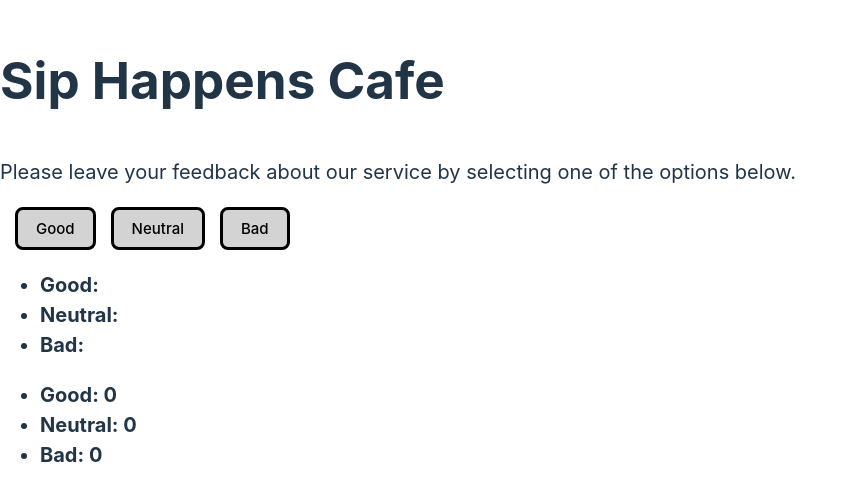
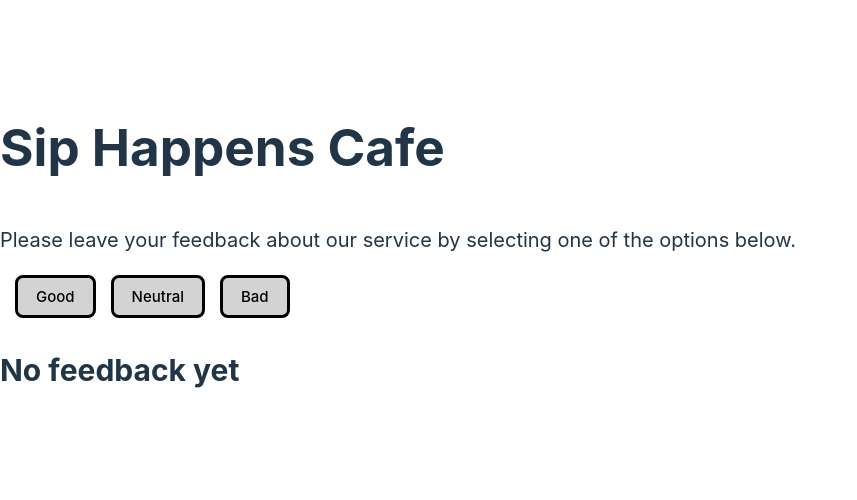
Before and after one commit to Akisha0707/goit-react-hv-02, a React (Vite) app: page / in a window 1280 px wide. Shown: the part 146-646 px from the top of the page, without its empty margins (0-857 px from the left). Built offline with nearby package versions, Linux system fonts and the light colour scheme.

Commit message:
changes files

```diff
--- a/src/components/App/App.jsx
+++ b/src/components/App/App.jsx
@@ -1,5 +1,6 @@
 import css from './App.module.css';
-import {useState } from 'react'
+import { useState, useEffect } from 'react'
+import Notification from '../Notification/Notification';
 import Description from '../Description/Description';
 import Feedback from '../Feedback/Feedback';
 import Options from '../Options/Options';
@@ -8,48 +9,61 @@ import Options from '../Options/Options';
 
 const App = () => {
 
-  const [clicks, setClicks] = useState({
-    good: 0,
-    neutral: 0,
-    bad: 0
+  const [feedback, setFeedback] = useState({ good: 0, neutral: 0, bad: 0 })
+  console.log (setFeedback)
+
+  const totalFeedback = feedback.good + feedback.neutral + feedback.bad;
+
+  useEffect(() => {
+    window.localStorage.setItem('feedback:', JSON.stringify(feedback))
   })
 
   const changeClicksGood = () => {
-    setClicks({
-      ...clicks,
-      good: clicks.good + 1,
+    setFeedback({
+      ...feedback,
+      good: feedback.good + 1,
     })
   }
 
-  const changeClicksNeutal = () => {
-    setClicks({
-      ...clicks,
-      neutral: clicks.neutral + 1,
+  const changeClicksNeutral = () => {
+    setFeedback({
+      ...feedback,
+      neutral: feedback.neutral + 1,
    })
   }
 
   const changeClicksBad = () => {
-    setClicks({
-      ...clicks,
-      bad: clicks.bad + 1,
+    setFeedback({
+      ...feedback,
+      bad: feedback.bad + 1,
     })
+  }
+
+  const changeClicksReset = () => {
+    setFeedback({
+      good: 0,
+      neutral: 0,
+      bad: 0
+   })
   }
 
  return (
     <>
      <Description />
-     <Options  />
-     <Feedback value= {changeClicksGood} />
 
-     <div>
-        <ul className={css.options }>
-         <li onClick = {changeClicksGood}> Good: {clicks.good}</li>
-         <li onClick = {changeClicksNeutal}> Neutral: {clicks.neutral}</li>
-         <li onClick = {changeClicksBad}> Bad: {clicks.bad}</li>
-         {/* <li className={css.feedbackTotal}>Total: {good + neutral + bad}</li> */}
-           {/* <li className={css.feedbackPositive}>Positive: {good + neutral}</li> */}
-           </ul>
-    </div>
+     <Options
+       changeClicksGood={changeClicksGood}
+       changeClicksNeutral={changeClicksNeutral}
+       changeClicksBad={changeClicksBad}
+       changeClicksReset={changeClicksReset}
+       totalFeedback={totalFeedback} />
+
+     <Notification totalFeedback={totalFeedback} />
+
+     <Feedback
+       feedback={feedback}
+       totalFeedback={totalFeedback}/>
+
     </>
   );
 };
--- a/src/components/App/App.module.css
+++ b/src/components/App/App.module.css
@@ -3,6 +3,7 @@
   margin: 0 auto;
   padding: 2rem;
   text-align: center;
+  list-style: none;
 }
 
 .options {
--- a/src/components/Feedback/Feedback.jsx
+++ b/src/components/Feedback/Feedback.jsx
@@ -1,17 +1,18 @@
 import css from './Feedback.module.css';
 
+const Feedback = ({ feedback, totalFeedback }) => {
 
-
-const Feedback = () => {
-  return (
-    <div>
-      <ul className={css.feedbackList}>
-        <li className={css.feedbackGood}>Good: </li>
-        <li className={css.feedbackNeutral}>Neutral: </li>
-        <li className={css.feedbackBad}>Bad: </li>
-        {/* <li className={css.feedbackTotal}>Total: {good + neutral + bad}</li>
-        <li className={css.feedbackPositive}>Positive: {good + neutral}</li> */}
-      </ul>
+   return (
+     <div>
+       {totalFeedback > 0 &&
+         <ul className={css.feedbackList}>
+           <li className={css.feedbackGood}>Good: {feedback.good}</li>
+           <li className={css.feedbackNeutral}>Neutral: {feedback.neutral}</li>
+           <li className={css.feedbackBad}>Bad: {feedback.bad} </li>
+           <li className={css.feedbackTotal}>Total: {totalFeedback} </li>
+           <li className={css.feedbackPositiv}>Positive: { Math.round(((feedback.good + feedback.neutral) / totalFeedback) * 100) }%</li>
+         </ul>
+       }
     </div>
   );
 };
--- /dev/null
+++ b/src/components/Notification/Notification.jsx
@@ -0,0 +1,13 @@
+import css from './Notification.module.css'
+
+const Notification = ({ totalFeedback }) => {
+
+    return (
+        <div className={css.feedbackMessage}>
+            { totalFeedback === 0 &&
+                < p className={css.feedbackParagraph}> No feedback yet </p>}
+        </div>
+    )
+}
+
+export default Notification;
--- /dev/null
+++ b/src/components/Notification/Notification.module.css
@@ -0,0 +1,4 @@
+.feedbackParagraph {
+font-size: 30px;
+font-weight: bold;
+}
--- a/src/components/Options/Options.jsx
+++ b/src/components/Options/Options.jsx
@@ -1,19 +1,24 @@
 import css from './Options.module.css';
 
 
-const Options = () => {
-
-  const handleClicks = () => {
-      // console.log('hello');
-  }
+const Options = ({changeClicksGood, changeClicksNeutral, changeClicksBad, changeClicksReset, totalFeedback}) => {
 
   return (
-      <div className={css.button}>
-      <button className={css.buttonGood} onClick={handleClicks}>Good</button>
-      <button className={css.buttonNeutral} onClick={handleClicks}>Neutral</button>
-      <button className={css.buttonBad} onClick={handleClicks}>Bad</button>
-    </div>
+    <div className={css.button}>
+      <button className={css.buttonGood} type="button" onClick={changeClicksGood}>Good</button>
+      <button className={css.buttonNeutral} type="button" onClick={changeClicksNeutral}>Neutral</button>
+      <button className={css.buttonBad} type="button" onClick={changeClicksBad}>Bad</button>
+
+      {totalFeedback > 0 &&
+        <button className={css.buttonReset} type="button" onClick={changeClicksReset}>Reset</button>
+      }
+        </div>
   );
 };
 
+
 export default Options;
+
+
+
+//
```
